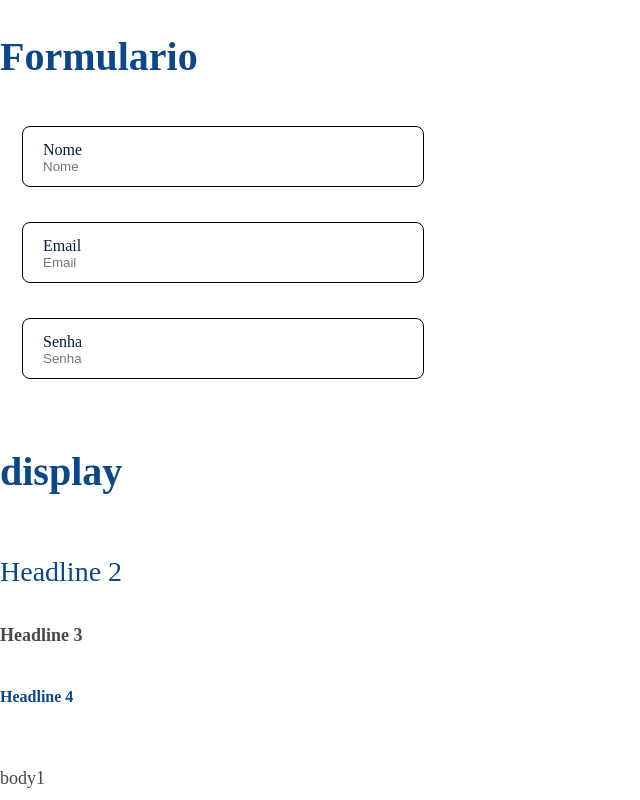
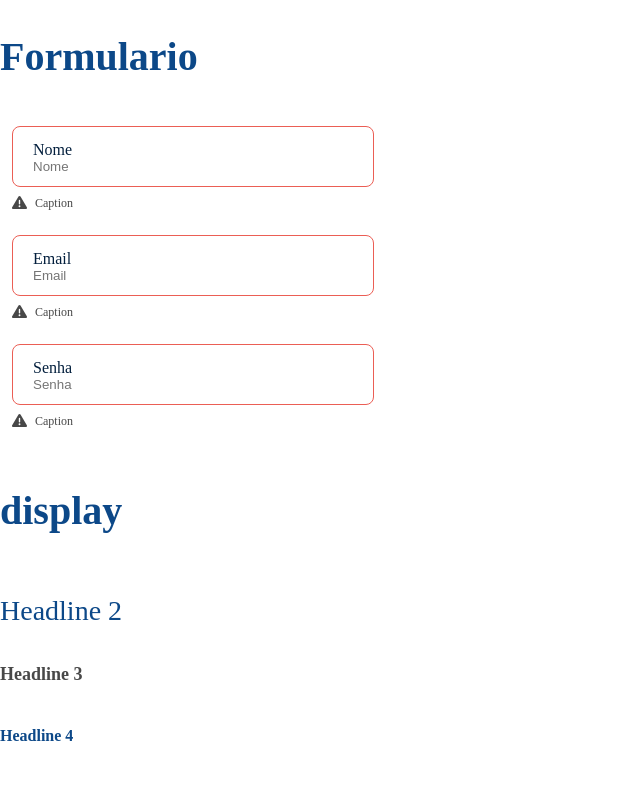
Before and after one commit to deboraCs26/desafio-taqtile-debora, a React (Create React App) app: page / in a window 1280 px wide. Shown: the top 800 px of the page, without its empty margins (0-640 px from the left). Built offline with nearby package versions, Linux system fonts and the light colour scheme.

Commit message:
form correction

```diff
--- a/src/App.tsx
+++ b/src/App.tsx
@@ -16,11 +16,30 @@ import { faExclamationTriangle } from '@fortawesome/free-solid-svg-icons';
 export default function App() {
 
   return (
+
     <div>
       <H1>Formulario</H1>
-      <FormField label='Nome' />
-      <FormField label='Email' />
-      <FormField caption="Caption" password label="Senha" icon={faExclamationTriangle} />
+      <FormField
+        label="Nome"
+        icon={faExclamationTriangle}
+        caption='Caption'
+        minLength={3}
+        error={true}
+      />
+      <FormField
+        label="Email"
+        icon={faExclamationTriangle}
+        caption="Caption"
+        error={true}
+      />
+      <FormField
+        label="Senha"
+        icon={faExclamationTriangle}
+        caption="Caption"
+        password
+        minLength={8}
+        error={true}
+      />
 
       <Display>
         display
--- a/src/style/form/form.tsx
+++ b/src/style/form/form.tsx
@@ -9,25 +9,20 @@ import { Caption } from '../typography/caption';
 
 interface FormProps {
   caption?: string;
-  label?: string;
-  iconError?: IconDefinition;
+  error?: boolean;
+  label: string;
   icon?: IconDefinition;
   password?: boolean;
+  minLength?: number;
 }
 
-export const FormField = ({ label, icon, password, caption }: FormProps) => {
+export const FormField = ({ error, label, icon, password, caption }: FormProps) => {
   const [focused, setFocused] = useState(false);
   const [inputValue, setInputValue] = useState('');
-  const [error, setError] = useState(false);
 
   const handleInputChange = (event: React.ChangeEvent<HTMLInputElement>) => {
     const value = event.target.value;
     setInputValue(value);
-    if (value === '') {
-      setError(true);
-    } else {
-      setError(false);
-    }
   };
 
   let border;
@@ -60,14 +55,17 @@ export const FormField = ({ label, icon, password, caption }: FormProps) => {
       <div className='input-container' style={inputStyle}>
         <Label color='dark'>{label}</Label>
         <input
+          style={{ width: '100%' }}
           className='input-style'
           type={password ? 'password' : 'text'}
           placeholder={label}
           onChange={handleInputChange}
           onFocus={handleInputFocus}
           onBlur={handleInputBlur}
+          required={true}
         />
       </div>
+      <div className='caption'>
         {error && (
           <Caption>
             {!!icon && <FontAwesomeIcon icon={faExclamationTriangle} size='lg' className='icon' />}
@@ -75,5 +73,6 @@ export const FormField = ({ label, icon, password, caption }: FormProps) => {
           </Caption>
         )}
       </div>
+    </div>
   );
 };
--- a/src/style/form/style-form.css
+++ b/src/style/form/style-form.css
@@ -1,12 +1,8 @@
 .form-container {
-  min-height: 72px;
-  max-width: 360px;
-  margin-left: 10px;
+  width: 50%;
   padding: 12px;
 }
-.input-style:focus {
-  border: none;
-}
+
 .input-style {
   display: block;
   border: none;
@@ -14,11 +10,14 @@
   padding: 0;
 }
 .icon {
-  margin-right: 8px;
+  padding-right: 8px;
+}
+.caption {
+  margin-top: 8px;
 }
 
 .input-container {
+  width: 50%;
   border-radius: 8px;
-  width: 100%;
   padding: 12px 20px;
 }
```
Also changed, not shown: package.json (line endings or trailing spaces), 1 other file (tests, documents, lock files or other folders). Lines whose indentation alone changed are shown as unchanged.
